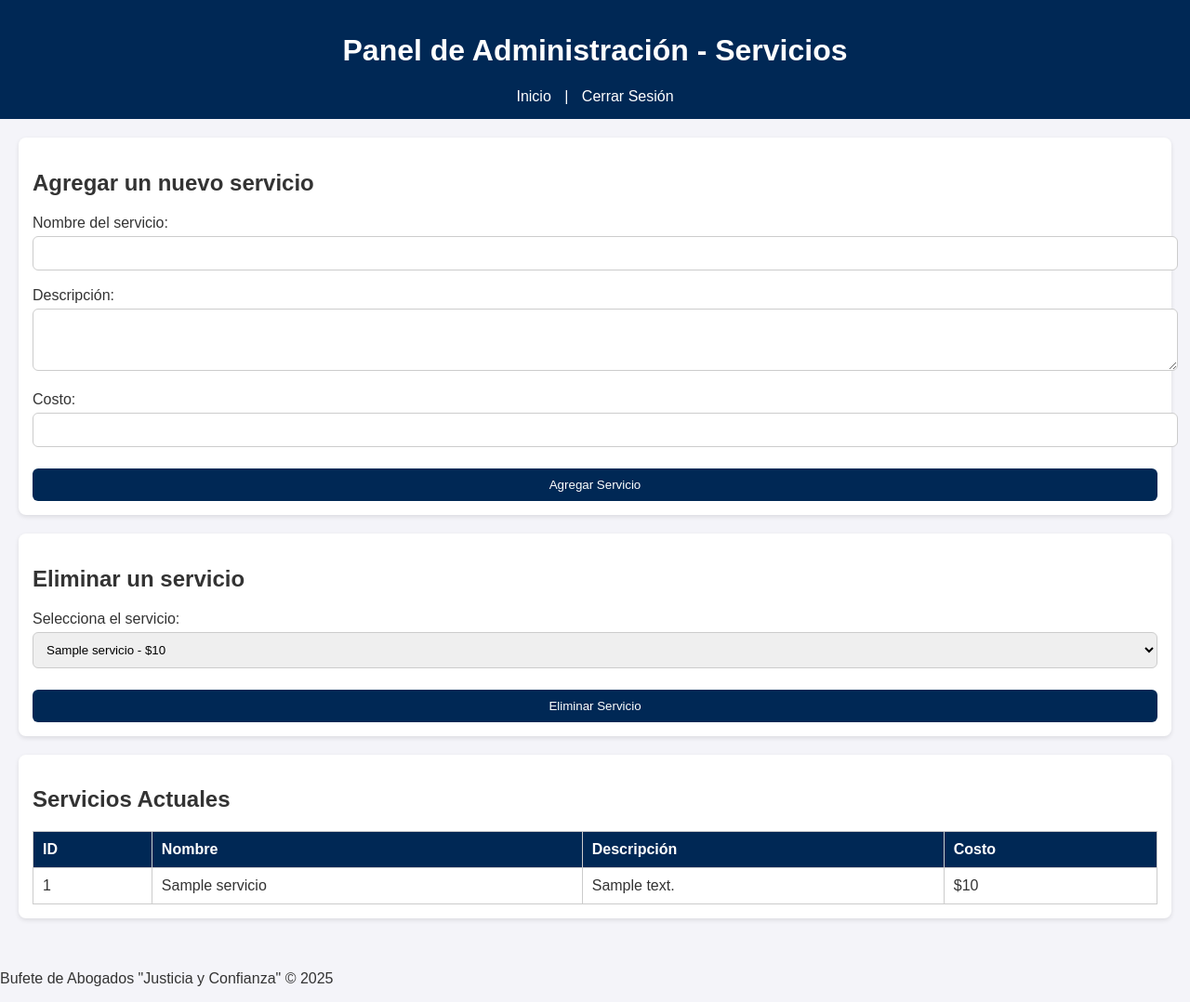
After one commit to Antonio57093/Programacion_web, a Flask app: page /admin in a window 1280 px wide. The commit adds this page. Shown: the whole page at 93% size. Run offline with Flask 3, Linux system fonts and the light colour scheme; the visitor is signed in with stand-in values (Sample User, id 1); tables that the repository leaves empty or names only in its code hold one stand-in row (values such as "Sample post").

Commit message:
Segunda entrega

```diff
--- a/app.py
+++ b/app.py
@@ -1,5 +1,6 @@
 from flask import Flask, render_template, request, redirect, url_for, session
 import mysql.connector
+from functools import wraps
 
 app = Flask(__name__)
 app.secret_key = "clave_secreta"
@@ -9,9 +10,22 @@ def get_db_connection():
     return mysql.connector.connect(
         host="localhost",
         user="root",
-        password="C&be1987d0d4",
+        password="C8be1987d0d4",
         database="lexcorp"
     )
+
+# Decorador para proteger rutas según rol
+def role_required(roles):
+    def wrapper(fn):
+        @wraps(fn)
+        def decorated_view(*args, **kwargs):
+            if "usuario" not in session or "rol" not in session:
+                return redirect(url_for("home"))
+            if session["rol"] not in roles:
+                return "Acceso denegado: no tienes permisos suficientes"
+            return fn(*args, **kwargs)
+        return decorated_view
+    return wrapper
 
 # Página de login
 @app.route("/", methods=["GET"])
@@ -25,12 +39,16 @@ def login():
 
     conn = get_db_connection()
     cursor = conn.cursor(dictionary=True)
-    cursor.execute("SELECT * FROM clientes WHERE usuario=%s AND contrasena=%s", (usuario, contrasena))
+    cursor.execute(
+        "SELECT * FROM clientes WHERE usuario=%s AND contrasena=%s",
+        (usuario, contrasena),
+    )
     user = cursor.fetchone()
     conn.close()
 
     if user:
         session["usuario"] = user["usuario"]
+        session["rol"] = user.get("rol", "user")  # si no hay rol, se asume cliente
         return redirect(url_for("inicio"))
     else:
         return "Usuario o contraseña incorrectos"
@@ -53,14 +71,14 @@ def registro():
         conn = get_db_connection()
         cursor = conn.cursor()
         cursor.execute(
-            "INSERT INTO clientes (usuario, nombre, correo, contrasena) VALUES (%s,%s,%s,%s)",
-            (usuario, nombre, correo, contrasena),
+            "INSERT INTO clientes (usuario, nombre, correo, contrasena, rol) VALUES (%s,%s,%s,%s,%s)",
+            (usuario, nombre, correo, contrasena, "user"),  # por defecto cliente
         )
         conn.commit()
         conn.close()
         return redirect(url_for("home"))
 
-    return render_template("registro.html",mensaje=mensaje)
+    return render_template("registro.html", mensaje=mensaje)
 
 # Página de inicio después de login
 @app.route("/inicio")
@@ -75,7 +93,60 @@ def inicio():
             conn.close()
         except mysql.connector.Error:
             servicios = None
-        return render_template("inicio.html", usuario=session["usuario"], servicios=servicios)
+        return render_template(
+            "inicio.html", usuario=session["usuario"], servicios=servicios, rol=session.get("rol")
+        )
+    return redirect(url_for("home"))
+
+
+
+@app.route("/admin")
+@role_required(["admin"])
+def admin_panel():
+    conn = get_db_connection()
+    cursor = conn.cursor(dictionary=True)
+    cursor.execute("SELECT * FROM servicios")
+    servicios = cursor.fetchall()
+    cursor.close()
+    conn.close()
+    return render_template("admin.html", servicios=servicios)
+
+@app.route("/agregar_servicio", methods=["POST"])
+@role_required(["admin"])
+def agregar_servicio():
+    nombre = request.form["nombre"]
+    descripcion = request.form["descripcion"]
+    costo = request.form["costo"]
+
+    conn = get_db_connection()
+    cursor = conn.cursor()
+    cursor.execute(
+        "INSERT INTO servicios (nombre, descripcion, costo) VALUES (%s, %s, %s)",
+        (nombre, descripcion, costo)
+    )
+    conn.commit()
+    cursor.close()
+    conn.close()
+    return redirect(url_for("admin_panel"))
+
+@app.route("/eliminar_servicio", methods=["POST"])
+@role_required(["admin"])
+def eliminar_servicio():
+    id_servicio = request.form["id"]
+
+    conn = get_db_connection()
+    cursor = conn.cursor()
+    cursor.execute("DELETE FROM servicios WHERE id = %s", (id_servicio,))
+    conn.commit()
+    cursor.close()
+    conn.close()
+    return redirect(url_for("admin_panel"))
+
+
+# Logout
+@app.route("/logout")
+def logout():
+    session.clear()
     return redirect(url_for("home"))
 
 
--- /dev/null
+++ b/static/admin.css
@@ -0,0 +1,67 @@
+body {
+  font-family: Arial, sans-serif;
+  margin: 0;
+  background: #f4f4f9;
+  color: #333;
+}
+
+header {
+  background: #002855;
+  color: white;
+  padding: 15px;
+  text-align: center;
+}
+
+header nav a {
+  color: white;
+  margin: 0 10px;
+  text-decoration: none;
+}
+
+main {
+  padding: 20px;
+}
+
+section {
+  background: white;
+  margin-bottom: 20px;
+  padding: 15px;
+  border-radius: 8px;
+  box-shadow: 0 2px 5px rgba(0,0,0,0.1);
+}
+
+form input, form textarea, form select, form button {
+  width: 100%;
+  padding: 10px;
+  margin-top: 5px;
+  border: 1px solid #ccc;
+  border-radius: 6px;
+}
+
+form button {
+  background: #002855;
+  color: white;
+  border: none;
+  cursor: pointer;
+}
+
+form button:hover {
+  background: #004080;
+}
+
+table {
+  width: 100%;
+  border-collapse: collapse;
+  margin-top: 10px;
+}
+
+table th, table td {
+  border: 1px solid #ccc;
+  padding: 10px;
+  text-align: left;
+}
+
+table th {
+  background: #002855;
+  color: white;
+}
--- /dev/null
+++ b/templates/admin.html
@@ -0,0 +1,76 @@
+<!DOCTYPE html>
+<html lang="es">
+<head>
+  <meta charset="UTF-8">
+  <title>Panel de Administración</title>
+  <link rel="stylesheet" href="{{ url_for('static', filename='admin.css') }}">
+</head>
+<body>
+  <header>
+    <h1>Panel de Administración - Servicios</h1>
+    <nav>
+      <a href="{{ url_for('inicio') }}">Inicio</a> |
+      <a href="{{ url_for('logout') }}">Cerrar Sesión</a>
+    </nav>
+  </header>
+
+  <main>
+    <!-- Agregar servicio -->
+    <section>
+      <h2>Agregar un nuevo servicio</h2>
+      <form method="POST" action="{{ url_for('agregar_servicio') }}">
+        <label for="nombre">Nombre del servicio:</label>
+        <input type="text" id="nombre" name="nombre" required><br><br>
+
+        <label for="descripcion">Descripción:</label>
+        <textarea id="descripcion" name="descripcion" rows="3" required></textarea><br><br>
+
+        <label for="costo">Costo:</label>
+        <input type="number" id="costo" name="costo" required><br><br>
+
+        <button type="submit">Agregar Servicio</button>
+      </form>
+    </section>
+
+    <!-- Eliminar servicio -->
+    <section>
+      <h2>Eliminar un servicio</h2>
+      <form method="POST" action="{{ url_for('eliminar_servicio') }}">
+        <label for="id">Selecciona el servicio:</label>
+        <select id="id" name="id" required>
+          {% for servicio in servicios %}
+            <option value="{{ servicio.id }}">{{ servicio.nombre }} - ${{ servicio.costo }}</option>
+          {% endfor %}
+        </select><br><br>
+
+        <button type="submit">Eliminar Servicio</button>
+      </form>
+    </section>
+
+    <!-- Lista de servicios -->
+    <section>
+      <h2>Servicios Actuales</h2>
+      <table>
+        <tr>
+          <th>ID</th>
+          <th>Nombre</th>
+          <th>Descripción</th>
+          <th>Costo</th>
+        </tr>
+        {% for servicio in servicios %}
+        <tr>
+          <td>{{ servicio.id }}</td>
+          <td>{{ servicio.nombre }}</td>
+          <td>{{ servicio.descripcion }}</td>
+          <td>${{ servicio.costo }}</td>
+        </tr>
+        {% endfor %}
+      </table>
+    </section>
+  </main>
+
+  <footer>
+    <p>Bufete de Abogados "Justicia y Confianza" © 2025</p>
+  </footer>
+</body>
+</html>
--- a/templates/login.html
+++ b/templates/login.html
@@ -2,7 +2,7 @@
 <html lang="es">
 
 <head>
-<link rel="stylesheet" href="/static/login.css">
+<link rel="stylesheet" href="https://antonio57093.github.io/Programacion_web/static/login.css">
   <meta charset="UTF-8">
   <title>login</title>
 </head>
```
Also changed, not shown: templates/inicio.html (+20 -6 lines).
